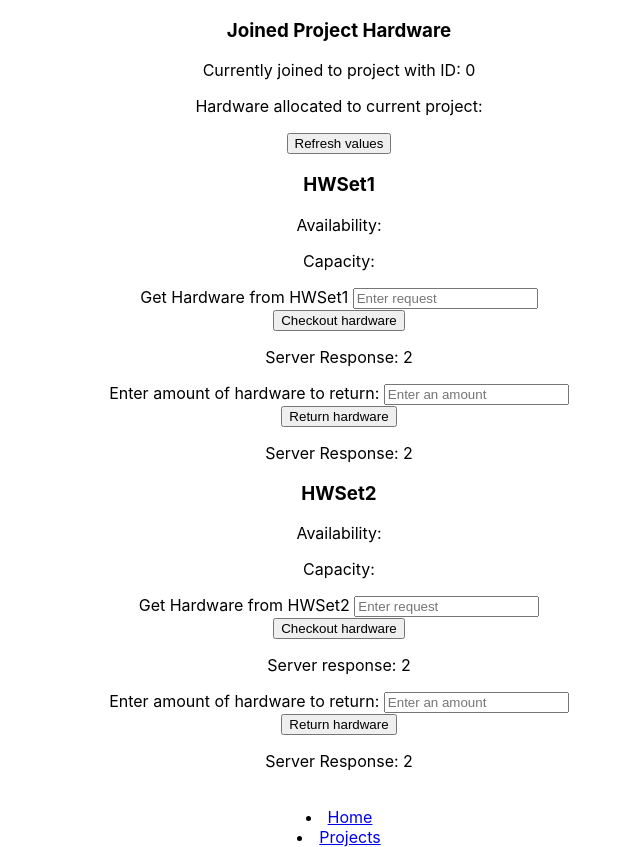
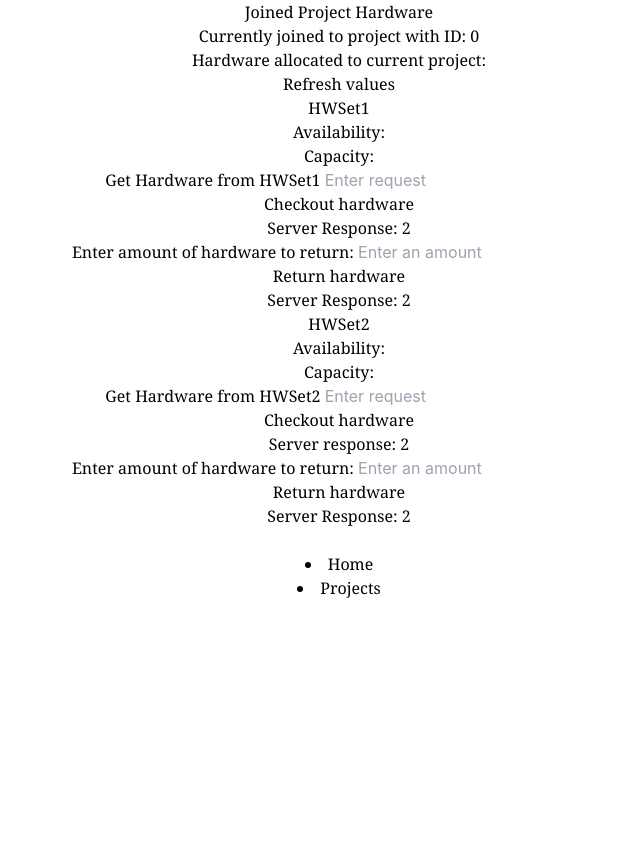
Before and after one commit to JJGuajardo10/ECE461L-Hardware, a React (Create React App) app: page /Hardware in a window 1280 px wide. Shown: the whole page, without its empty margins (301-941 px from the left). After the commit the page ends 800 px from the top, so only its background shows below. Built offline with nearby package versions, Linux system fonts and the light colour scheme.

Commit message:
initial front end changes

```diff
--- a/package.json
+++ b/package.json
@@ -43,5 +43,8 @@
       "last 1 firefox version",
       "last 1 safari version"
     ]
+  },
+  "devDependencies": {
+    "tailwindcss": "^3.3.1"
   }
 }
--- a/src/CreateAccount.js
+++ b/src/CreateAccount.js
@@ -82,10 +82,10 @@ function CreateAccount() {
 
 
   return (
-    <div className="CreateAccount">
+    <div className="CreateAccount font-serif">
       {(user.password != "") ? (
-        <div className="welcome">
-          <h2>Welcome, <span>{user.name}</span></h2>
+        <div className="welcome font-serif">
+          <h2 className='font-serif'>Welcome, <span>{user.name}</span></h2>
           <button onClick={Logout}>Logout</button>
         </div>
       ) : (
--- a/src/HomeScreen.js
+++ b/src/HomeScreen.js
@@ -17,14 +17,14 @@ function HomeScreen() {
        {(Logged.value != 1) ? (
        <nav>
           <main>
-          <h2>Home</h2>
-          <p1>Please Login Or Create and Account</p1>
+          <h2 className="font-serif mb-6 flex-center text-6xl">Home</h2>
+          <p1 className="font-serif flex-center text-2xl">Please Login Or Create and Account</p1>
          </main>
-          <li>
-             <Link to ="/login"> Login Portal </Link>
+          <li className="font-serif ">
+             <Link to ="/login" className="hover:text-blue-700"> Login Portal </Link>
           </li>
-          <li>
-             <Link to ="/createaccount"> Create Account </Link>
+          <li className="font-serif">
+             <Link to ="/createaccount" className="hover:text-blue-700"> Create Account </Link>
           </li>
        </nav>
        ) : (
--- a/src/components/AccountForm.js
+++ b/src/components/AccountForm.js
@@ -24,10 +24,10 @@ const submitHandler = e => {
                 <input type="password" name="password" id="password" onChange={e => setDetails({...details, password: e.target.value})} value={details.password}/>
             </div>
             <div className="form-group">
-                <input type="submit" value="Create" />
+                <input className='hover:text-blue-700' type="submit" value="Create" />
             </div>
             <nav>
-             <Link to = "/"> Home </Link>
+             <Link to = "/" className='hover:text-blue-700'> Home </Link>
           </nav >
         </div>
    </form>
--- a/src/components/LoginForm.js
+++ b/src/components/LoginForm.js
@@ -12,22 +12,22 @@ const submitHandler = e => {
 
   return (
    <form onSubmit={submitHandler}>
-       <div className="form-inner">
-           <h2>Login</h2>
+       <div className="form-inner font-serif">
+           <h2 className='font-serif text-3xl'>Login</h2>
            {(error != "") ? ( <div className="error">{error}</div>) : ""}
             <div className="form-group">
-                <label htmlFor="">Name: </label>
+                <label className='font-serif' htmlFor="">Name: </label>
                 <input type="text" name="name" id="name" onChange={e => setDetails({...details, name: e.target.value})} value={details.name} />
             </div>
             <div className="form-group">
-                <label htmlFor="password">Password</label>
+                <label htmlFor="password" className='font-serif'>Password</label>
                 <input type="password" name="password" id="password" onChange={e => setDetails({...details, password: e.target.value})} value={details.password}/>
             </div>
             <div className="form-group">
-                <input type="submit" value="LOGIN" />
+                <input className='font-serif hover:text-blue-700' type="submit" value="LOGIN" />
             </div>
             <nav>
-             <Link to = "/"> Home </Link>
+             <Link to = "/" className='font-serif hover:text-blue-700'> Home </Link>
           </nav >
         </div>
    </form>
--- a/src/hardware.js
+++ b/src/hardware.js
@@ -43,8 +43,8 @@ function Hardware(){
 
   return(
     <>
-      <h2>Add a hardware set</h2>
-      <div>
+      <h2 className="font-serif">Add a hardware set</h2>
+      <div className="font-serif">
           <h3>Enter a name and quantity</h3>
           <input ref = {namefield} type = "text" placeholder = "Enter a set name" size = "21"></input>
         </div>
@@ -52,7 +52,7 @@ function Hardware(){
           <input ref = {qfield} type = "text" placeholder = "Enter an amount" size = "21"></input>
         </div>
         <div>
-          <button onClick = {() => sendCredentials()}>Enter</button>
+          <button onClick = {() => sendCredentials()} className="font-serif hover:text-blue-700">Enter</button>
          <label>{serverResponse}</label>
       </div>
 
@@ -111,27 +111,27 @@ function Hardware(){
 
 	return (
       <>
-         <h3> Joined Project Hardware </h3>
-         <p> Currently joined to project with ID: {currentProjectID} </p>
-         <p> Hardware allocated to current project: {projectHardware}</p>
+         <h3 className="font-serif"> Joined Project Hardware </h3>
+         <p className="font-serif"> Currently joined to project with ID: {currentProjectID} </p>
+         <p className="font-serif"> Hardware allocated to current project: {projectHardware}</p>
 
-         <button onClick = { () => getHardwareUpdate()}>Refresh values</button>
+         <button className="font-serif hover:text-blue-700" onClick = { () => getHardwareUpdate()}>Refresh values</button>
 
-         <h3> HWSet1 </h3>
-         <p> Availability: {Hardware1}</p>
-         <p> Capacity: {Capacity1} </p>
+         <h3 className="font-serif"> HWSet1 </h3>
+         <p className="font-serif"> Availability: {Hardware1}</p>
+         <p className="font-serif"> Capacity: {Capacity1} </p>
          <GetHardwareButton1/>
          <ReturnHardwareButton1/>
 
-         <h3> HWSet2 </h3>
-         <p> Availability: {Hardware2}</p>
-         <p> Capacity: {Capacity2} </p>
+         <h3 className="font-serif"> HWSet2 </h3>
+         <p className="font-serif"> Availability: {Hardware2}</p>
+         <p className="font-serif"> Capacity: {Capacity2} </p>
          <GetHardwareButton2/>
          <ReturnHardwareButton2/>
 
          <br></br>
 
-         <nav>
+         <nav className="font-serif">
             <li>
                <Link to ="/"> Home </Link>
             </li>
@@ -186,13 +186,13 @@ function GetHardwareButton1(){
 
    return(
       <>
-         <label> Get Hardware from HWSet1 </label>
+         <label className="font-serif"> Get Hardware from HWSet1 </label>
          <input ref = {requestfield1} type="number" placeholder={"Enter request"}></input>
          <div>
-            <button onClick = { () => getHardwareFrom1()}>
+            <button onClick = { () => getHardwareFrom1()} className="font-serif hover:text-blue-700">
                Checkout hardware
             </button>
-            <p> Server Response: {getStatus1} </p>
+            <p className="font-serif"> Server Response: {getStatus1} </p>
          </div>
       </>
    )
@@ -228,13 +228,13 @@ function GetHardwareButton2(){
 
    return (
       <>
-         <label> Get Hardware from HWSet2 </label>
+         <label className="font-serif"> Get Hardware from HWSet2 </label>
          <input ref = {requestfield2} type="number" placeholder={"Enter request"}></input>
-         <div>
-            <button onClick = { () => getHardwareFrom2()}>
+         <div className="font-serif">
+            <button onClick = { () => getHardwareFrom2()} className="font-serif hover:text-blue-700">
                Checkout hardware
             </button>
-            <p> Server response: {getStatus2} </p>
+            <p className="font-serif"> Server response: {getStatus2} </p>
          </div>
       </>
    )
@@ -270,11 +270,11 @@ function ReturnHardwareButton1(){
 
    return (
       <>
-         <label>  Enter amount of hardware to return: </label>
+         <label className="font-serif">  Enter amount of hardware to return: </label>
          <input ref = {returnfield1} type="number" placeholder="Enter an amount"></input>
          <br></br>
-         <button onClick = { () => returnHardwareTo1() }> Return hardware </button>
-         <p> Server Response: {returnStatus1} </p>
+         <button onClick = { () => returnHardwareTo1() } className="font-serif hover:text-blue-700"> Return hardware </button>
+         <p className="font-serif"> Server Response: {returnStatus1} </p>
       </>
    )
 }
@@ -309,11 +309,11 @@ function ReturnHardwareButton2(){
 
    return (
       <>
-         <label>  Enter amount of hardware to return: </label>
+         <label className="font-serif">  Enter amount of hardware to return: </label>
          <input ref = {returnfield2} type="number" placeholder="Enter an amount"></input>
          <br></br>
-         <button onClick = { () => returnHardwareTo2() }> Return hardware </button>
-         <p> Server Response: {returnStatus2} </p>
+         <button onClick = { () => returnHardwareTo2() } className="font-serif hover:text-blue-700"> Return hardware </button>
+         <p className="font-serif"> Server Response: {returnStatus2} </p>
 
       </>
    )
--- a/src/index.css
+++ b/src/index.css
@@ -1,3 +1,7 @@
+@tailwind base;
+@tailwind components;
+@tailwind utilities;
+
 body {
   margin: 0;
   font-family: -apple-system, BlinkMacSystemFont, 'Segoe UI', 'Roboto', 'Oxygen',
--- /dev/null
+++ b/tailwind.config.js
@@ -0,0 +1,10 @@
+/** @type {import('tailwindcss').Config} */
+module.exports = {
+  content: [
+    "./src/**/*.{js,jsx,ts,tsx}",
+  ],
+  theme: {
+    extend: {},
+  },
+  plugins: [],
+}
```
Also changed, not shown: src/project.js (+14 -14 lines), 1 other file (tests, documents, lock files or other folders).
